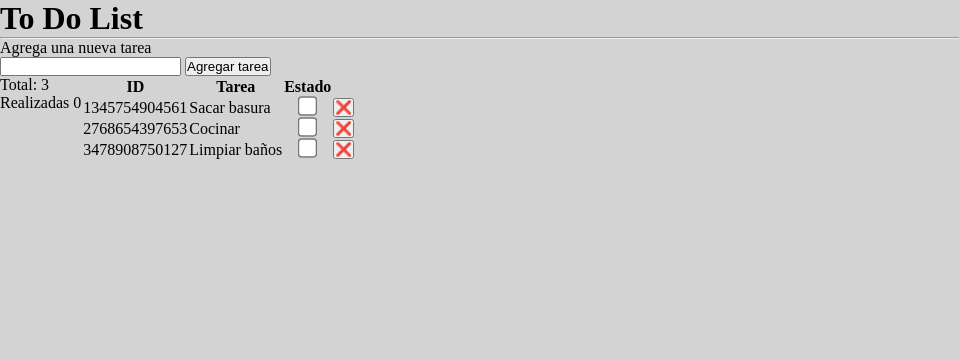
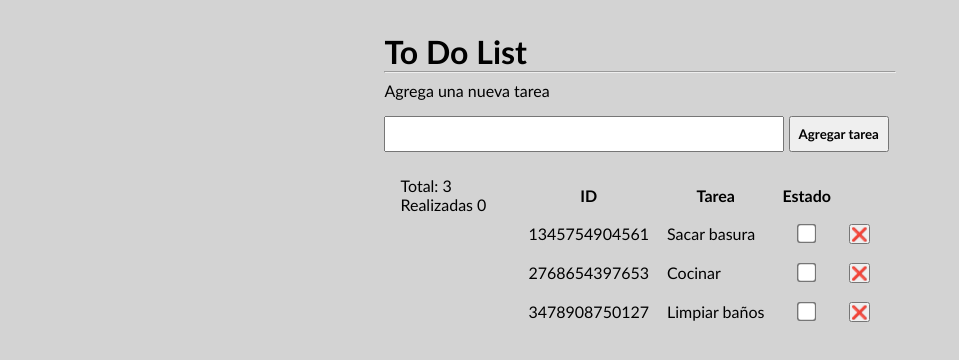
Before and after one commit to fperalesc/desafio-05-js, a plain HTML site: page index.html in a window 1280 px wide. Shown: the whole page, without its empty margins (0-959 px from the left). Drawn offline with Linux system fonts and the light colour scheme.

Commit message:
Arreglo diseño general

```diff
--- a/assets/css/style.css
+++ b/assets/css/style.css
@@ -2,10 +2,28 @@
   margin: 0;
   padding: 0;
   box-sizing: border-box;
+  font-family: 'Gill Sans', 'Gill Sans MT', Calibri, 'Trebuchet MS', sans-serif;
 }
 
 body {
   background-color: lightgrey;
+  display: flex;
+  justify-content: center;
+  align-items: center;
+  margin-top: 2rem;
+
+}
+
+
+#parrafo {
+  padding: 0.5rem 0;
+}
+
+
+#tareasInput {
+  margin: 0.5rem 0;
+  width: 25rem;
+  padding:0.5rem;
 }
 
 #btn-add {
@@ -15,6 +33,12 @@ body {
 
 #div-container {
   display: flex;
+  gap: 2rem;
+  padding: 1rem;
+}
+
+th, td {
+  padding: 0.5rem;
 }
 
 .btn-eliminar {
@@ -27,3 +51,9 @@ body {
   transform: scale(1.5);
   margin: 10px;
 }
+
+#btnAgregar {
+  padding:0.5rem;
+  font-weight: bold;
+  font
+}
--- a/index.html
+++ b/index.html
@@ -1,31 +1,34 @@
 <!DOCTYPE html>
 <html lang="es">
   <head>
-    <meta charset="UTF-8">
-    <meta name="viewport" content="width=device-width, initial-scale=1.0">
+    <meta charset="UTF-8" />
+    <meta name="viewport" content="width=device-width, initial-scale=1.0" />
     <title>To do List</title>
-    <link rel="stylesheet" href="./assets/css/style.css">
+    <link rel="stylesheet" href="./assets/css/style.css" />
     <script defer src="./assets/js/script.js"></script>
   </head>
   <body>
+    <div id="contenedor">
       <h1>To Do List</h1>
-    <hr>
-<p>Agrega una nueva tarea</p>
-<input id="tareasInput" type="text"> <button id="btnAgregar">Agregar tarea</button>
+      <hr />
+      <p id="parrafo">Agrega una nueva tarea</p>
+      <input id="tareasInput" type="text" />
+      <button id="btnAgregar">Agregar tarea</button>
       <div id="div-container">
-    <div><P>Total: <span id="totalTareas">0</span></P>
-    <P>Realizadas <span id="totalTareasRealizadas">0</span></P></div>
-    <table>
+        <div>
+          <p>Total: <span id="totalTareas">0</span></p>
+          <p>Realizadas <span id="totalTareasRealizadas">0</span></p>
+        </div>
+        <table id="tabla">
           <thead>
             <th>ID</th>
-            <th>Tarea</th>
+            <th id="tareasTabla">Tarea</th>
             <th>Estado</th>
             <th></th>
           </thead>
-        <tbody id="tbodyTareas">
-        </tbody>
-
+          <tbody id="tbodyTareas"></tbody>
         </table>
+      </div>
     </div>
   </body>
 </html>
```
Lines whose indentation alone changed are shown as unchanged.
